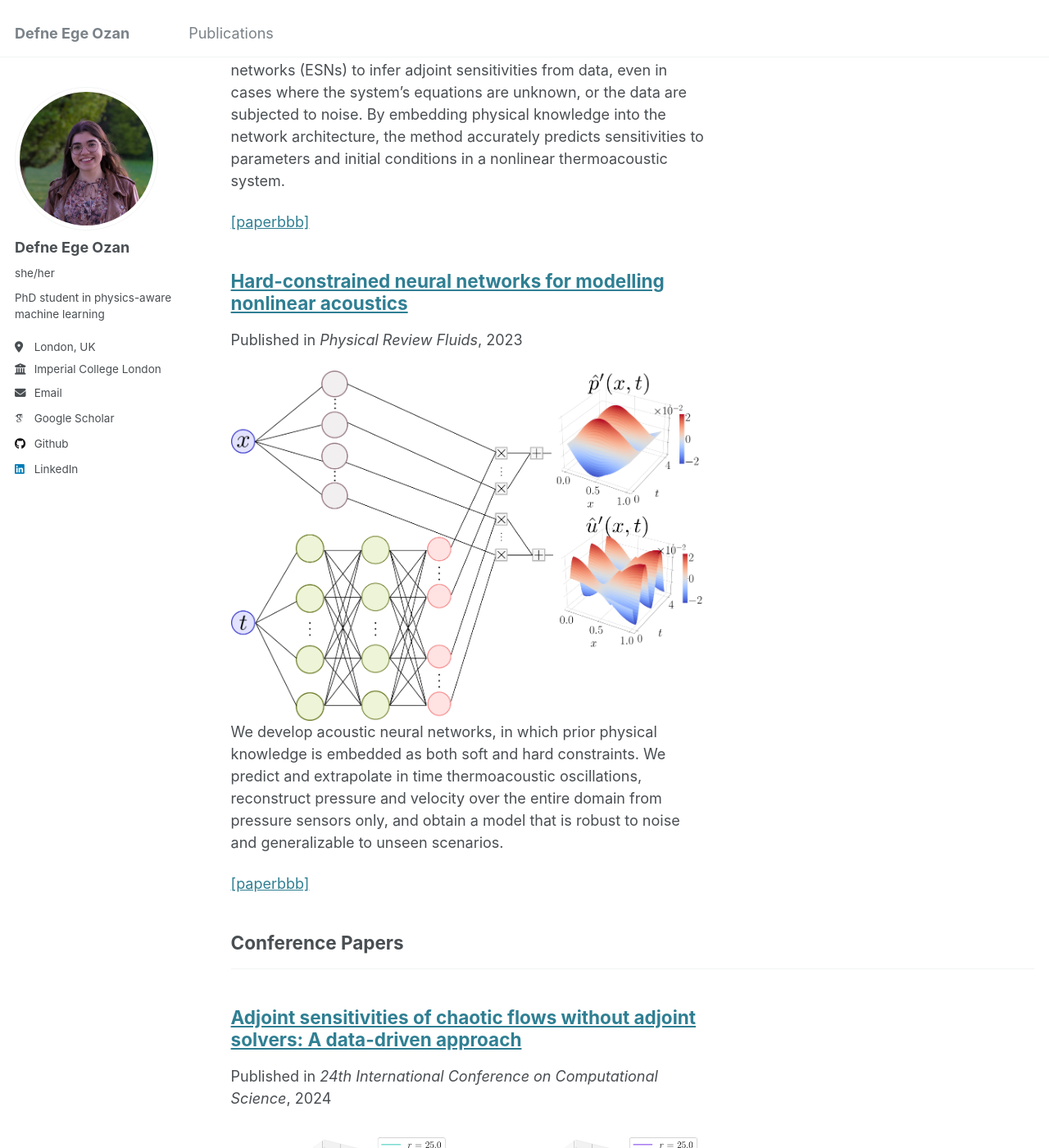
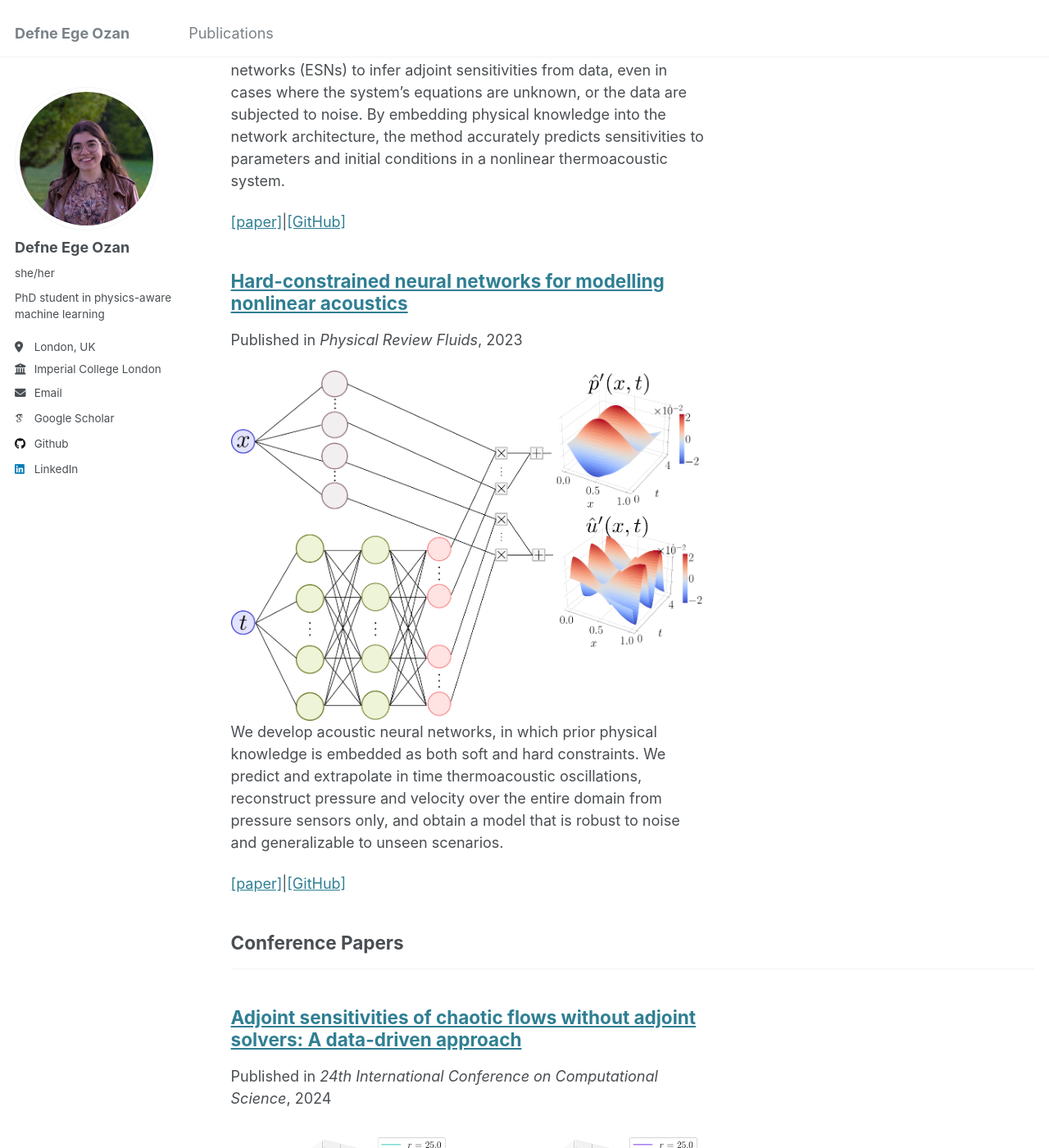
Before and after one commit to defneozan/defneozan.github.io, a Jekyll site: the page built from _pages/publications.html, in a window 1280 px wide and 1400 px high, scrolled down 939 px. Shown: the whole window at 82% size. Built offline with Jekyll 4.4.1, drawn with Linux system fonts in a browser that asks for light colours; some web fonts are replaced; some of the changed text lies outside the part shown.

Commit message:
Added link to git

```diff
--- a/_includes/archive-single.html
+++ b/_includes/archive-single.html
@@ -54,20 +54,20 @@
     </p>
     {% endif %}
 
-    {% if post.citation and post.paperurl and post.slidesurl and post.repourl%}
+    {% if post.citation and post.paperurl and post.slidesurl and post.repourl %}
     <p>Recommended citation: {{ post.citation }}<br /><a href="{{ post.paperurl }}">[paper]</a>|<a
         href="{{ post.slidesurl }}">[slides]</a>|<a href="{{ post.repourl }}">[GitHub]</a></p>
-    {% elsif post.citation and post.paperurl and post.repourl%}
+    {% elsif post.citation and post.paperurl and post.repourl %}
     <p>Recommended citation: {{ post.citation }}<br /><a href="{{ post.paperurl }}">[paper]</a><a
         href="{{ post.repourl }}">[GitHub]</a></p>
     {% elsif post.citation and post.slidesurl %}
     <p>Recommended citation: {{ post.citation }}<br /><a href="{{ post.slidesurl }}">[slides]</a></p>
+    {% elsif post.paperurl and post.repourl %}
+    <p><a href=" {{ post.paperurl }} ">[paper]</a>|<a href="{{ post.repourl }}">[GitHub]</a></p>
     {% elsif post.citation %}
     <p>Recommended citation: {{ post.citation }}</p>
     {% elsif post.paperurl %}
-    <p><a href=" {{ post.paperurl }} ">[paperbbb]</a></p>
-    {% elsif post.paperurl and post.repourl %}
-    <p><a href=" {{ post.paperurl }} ">[paperaaa]</a>|<a href="{{ post.repourl }}">[GitHub]</a></p>
+    <p><a href=" {{ post.paperurl }} ">[paper]</a></p>
     {% elsif post.slidesurl %}
     <p><a href="{{ post.slidesurl }}">[slides]</a></p>
     {% endif %}
--- a/_layouts/single.html
+++ b/_layouts/single.html
@@ -61,11 +61,11 @@ layout: default
 
         {% if page.citation and page.paperurl and page.slidesurl and page.repourl%}
         <p style="font-size: smaller">Recommended citation: {{ page.citation }}<br /><a
-            href="{{ page.paperurl }}">[papera]</a> | <a href="{{ page.slidesurl }}">[slides]</a><a
+            href="{{ page.paperurl }}">[paper]</a> | <a href="{{ page.slidesurl }}">[slides]</a><a
             href="{{ page.repourl }}">[GitHub]</a></p>
         {% elsif page.citation and page.paperurl and page.repourl%}
         <p style="font-size: smaller">Recommended citation: {{ page.citation }}<br /><a
-            href="{{ page.paperurl }}">[paperb]</a><a href="{{ page.repourl }}">[GitHub]</a></p>
+            href="{{ page.paperurl }}">[paper]</a><a href="{{ page.repourl }}">[GitHub]</a></p>
         {% elsif page.citation and page.slidesurl %}
         <p style="font-size: smaller">Recommended citation: {{ page.citation }}<br /><a
             href="{{ page.slidesurl }}">[slides]</a></p>
--- a/markdown_generator/publications.py
+++ b/markdown_generator/publications.py
@@ -87,7 +87,7 @@ for row, item in publications.iterrows():
         md += "\npaperurl: '" + item.paper_url + "'"
 
     if len(str(item.repo)) > 5:
-        md += "\nrepourl: '" + item.repo + "'"
+        md += "\nrepourl: '" + item.repo_url + "'"
 
     md += "\ncitation: '" + html_escape(item.citation) + "'"
 
@@ -99,7 +99,7 @@ for row, item in publications.iterrows():
         md += "\n\n<a href='" + item.paper_url + "'>[paper]</a>\n"
 
     if len(str(item.repo)) > 5:
-        md += "\n\n<a href='" + item.repo + "'>[GitHub]</a>\n"
+        md += "\n\n<a href='" + item.repo_url + "'>[GitHub]</a>\n"
 
     if len(str(item.excerpt)) > 5:
         md += "\n" + html_escape(item.excerpt) + "\n"
```
